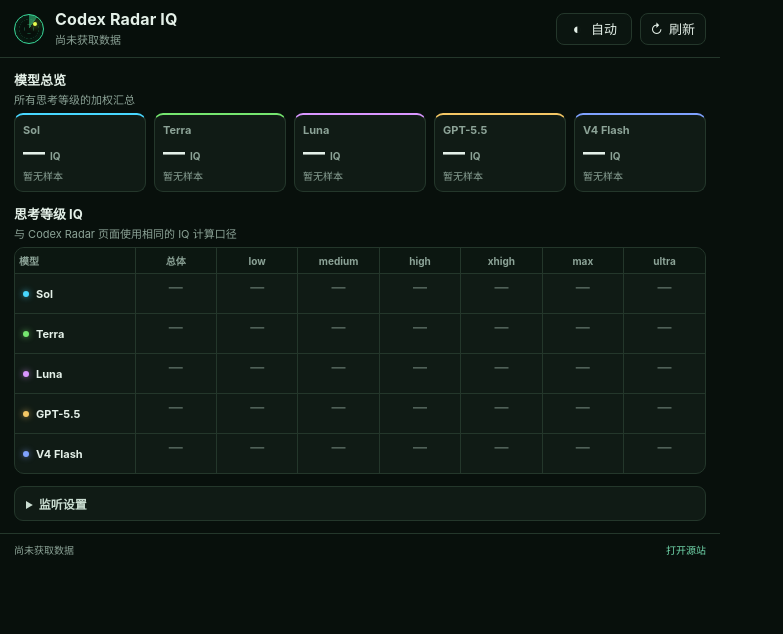
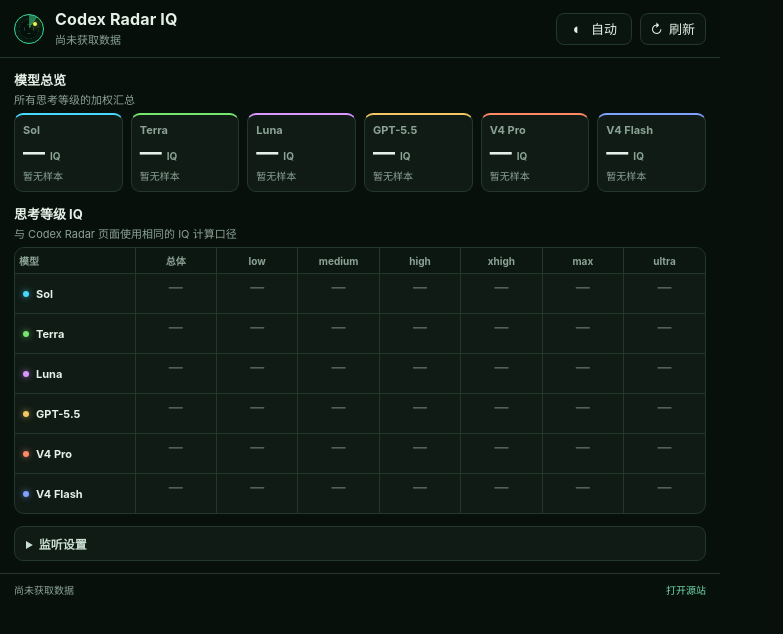
Before and after one commit to dnslin/codex-radar-iq-monitor, a website with bundled scripts: page src/popup.html in a window 1280 px wide. Shown: the whole page, without its empty margins (0-783 px from the left). Built offline with nearby package versions, Linux system fonts and the light colour scheme; some packages are replaced by stand-ins of ours; no server answers.

Commit message:
feat: add DeepSeek V4 Pro support

```diff
--- a/src/popup.css
+++ b/src/popup.css
@@ -245,7 +245,7 @@ section {
 
 .model-summary {
   display: grid;
-  grid-template-columns: repeat(5, minmax(0, 1fr));
+  grid-template-columns: repeat(6, minmax(0, 1fr));
   gap: 8px;
 }
 
@@ -274,6 +274,10 @@ section {
 
 .model-card[data-model="gpt-5.5"] {
   --model-color: #f4c765;
+}
+
+.model-card[data-model="deepseek-v4-pro"] {
+  --model-color: #ff8a65;
 }
 
 .model-card[data-model="deepseek-v4-flash"] {
@@ -517,6 +521,7 @@ footer a:hover {
 .iq-matrix tr[data-model="gpt-5.6-terra"] { --model-color: #75e66f; }
 .iq-matrix tr[data-model="gpt-5.6-luna"] { --model-color: #d996ff; }
 .iq-matrix tr[data-model="gpt-5.5"] { --model-color: #f4c765; }
+.iq-matrix tr[data-model="deepseek-v4-pro"] { --model-color: #ff8a65; }
 .iq-matrix tr[data-model="deepseek-v4-flash"] { --model-color: #7fa2ff; }
 
 .score-line {
--- a/src/radar.js
+++ b/src/radar.js
@@ -27,6 +27,11 @@ export const MODELS = [
     id: "gpt-5.5",
     label: "GPT-5.5",
     shortLabel: "GPT-5.5",
+  },
+  {
+    id: "deepseek-v4-pro",
+    label: "DeepSeek V4 Pro",
+    shortLabel: "V4 Pro",
   },
   {
     id: "deepseek-v4-flash",
```
Also changed, not shown: test/radar.test.mjs (+1 -1 lines), README.md, manifest.json.
